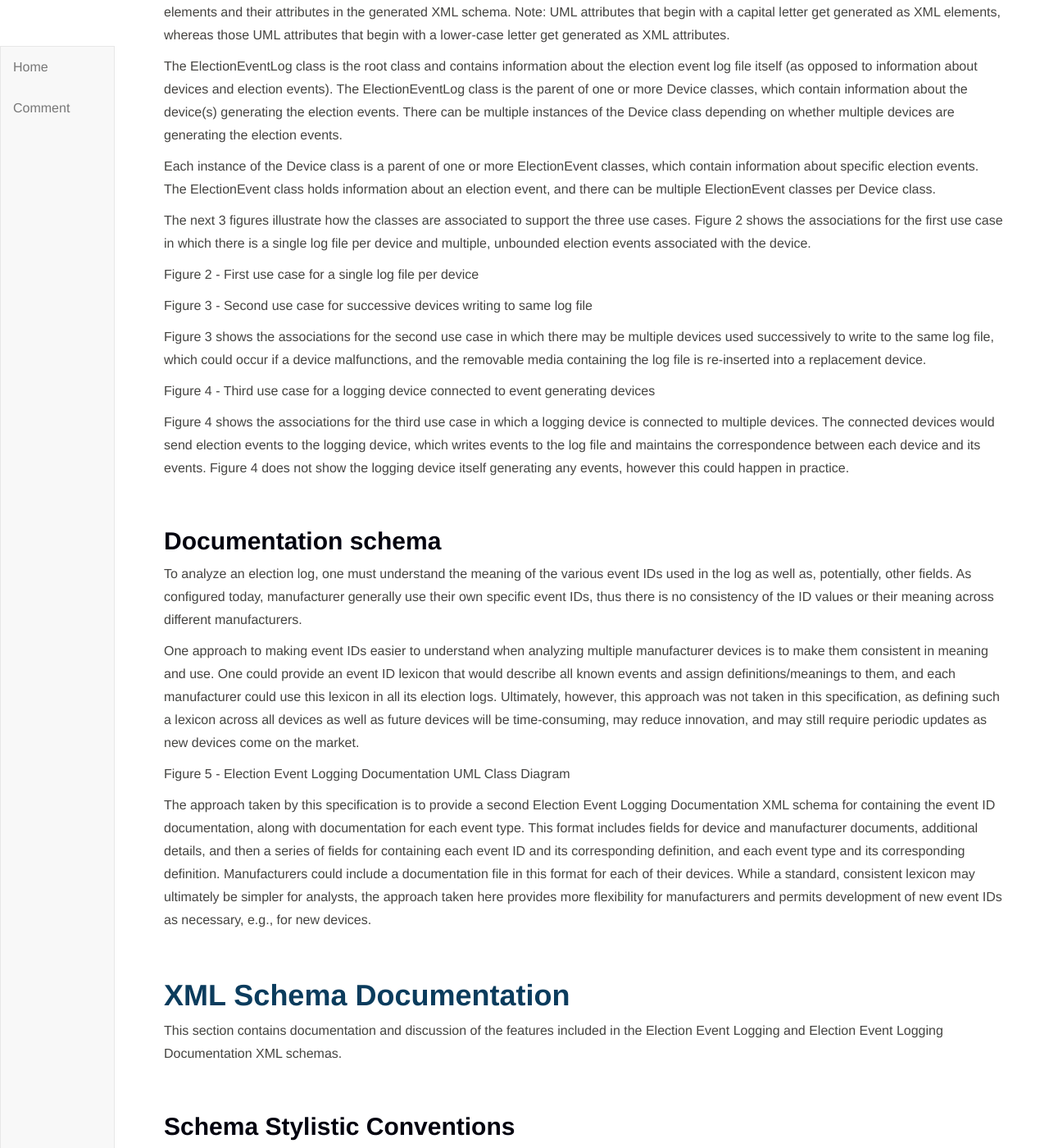
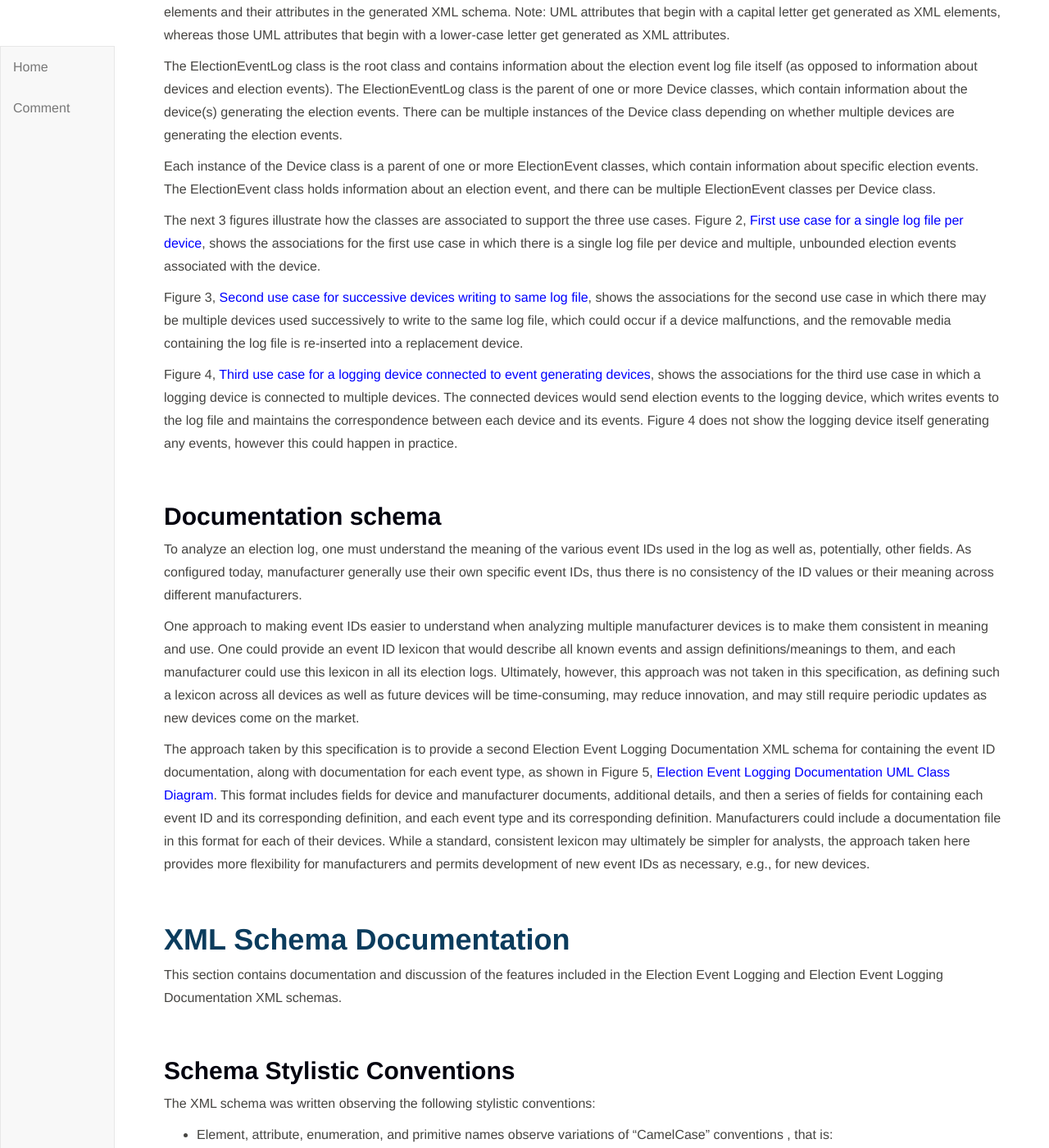
Before and after one commit to usnistgov/ElectionEventLogging, a Jekyll site: the page built from index.md, in a window 1280 px wide and 1400 px high, scrolled down 5910 px. Shown: the whole window at 82% size. Built offline with Jekyll 4.4.1, drawn with Linux system fonts in a browser that asks for light colours; our own code applies the rules of GitHub Pages for plain Markdown files.

Commit message:
updated text

```diff
--- a/index.md
+++ b/index.md
@@ -168,24 +168,18 @@ The third use case is much like the second in that there will be multiple device
 <br>
 
 ## UML Model
-Figure 1, [Election Event Logging UML Class Diagram](Figures/picture1.png "Election Event Logging UML Class Diagram"), shows the UML model, which consists of 3 classes, one for describing information about the log file such as when generated, a second class for describing information about the device model, manufacturer, and other related information, and a third class to contain the logged details for individual events.  The third class is associated with the second class so that the election events are properly associated with the generating device. All 3 classes and their attributes correspond very closely to major XML elements and their attributes in the generated XML schema.  Note: UML attributes that begin with a capital letter get generated as XML elements, whereas those UML attributes that begin with a lower-case letter get generated as XML attributes.
+Figure 1, [Election Event Logging UML Class Diagram](Figures/Picture1.png "Election Event Logging UML Class Diagram"), shows the UML model, which consists of 3 classes, one for describing information about the log file such as when generated, a second class for describing information about the device model, manufacturer, and other related information, and a third class to contain the logged details for individual events.  The third class is associated with the second class so that the election events are properly associated with the generating device. All 3 classes and their attributes correspond very closely to major XML elements and their attributes in the generated XML schema.  Note: UML attributes that begin with a capital letter get generated as XML elements, whereas those UML attributes that begin with a lower-case letter get generated as XML attributes.
 
 The ElectionEventLog class is the root class and contains information about the election event log file itself (as opposed to information about devices and election events).  The ElectionEventLog class is the parent of one or more Device classes, which contain information about the device(s) generating the election events. There can be multiple instances of the Device class depending on whether multiple devices are generating the election events.
 
 Each instance of the Device class is a parent of one or more ElectionEvent classes, which contain information about specific election events.
 The ElectionEvent class holds information about an election event, and there can be multiple ElectionEvent classes per Device class.
 
-The next 3 figures illustrate how the classes are associated to support the three use cases.  Figure 2 shows the associations for the first use case in which there is a single log file per device and multiple, unbounded election events associated with the device.
+The next 3 figures illustrate how the classes are associated to support the three use cases.  Figure 2, [First use case for a single log file per device](Figures/Picture2.png "First use case for a single log file per device"), shows the associations for the first use case in which there is a single log file per device and multiple, unbounded election events associated with the device.
 
-Figure 2 - First use case for a single log file per device
+Figure 3, [Second use case for successive devices writing to same log file](Figures/Picture3.png "Second use case for successive devices writing to same log file"), shows the associations for the second use case in which there may be multiple devices used successively to write to the same log file, which could occur if a device malfunctions, and the removable media containing the log file is re-inserted into a replacement device.
 
-Figure 3 - Second use case for successive devices writing to same log file
-
-Figure 3 shows the associations for the second use case in which there may be multiple devices used successively to write to the same log file, which could occur if a device malfunctions, and the removable media containing the log file is re-inserted into a replacement device.
-
-Figure 4 - Third use case for a logging device connected to event generating devices
-
-Figure 4 shows the associations for the third use case in which a logging device is connected to multiple devices.  The connected devices would send election events to the logging device, which writes events to the log file and maintains the correspondence between each device and its events.  Figure 4 does not show the logging device itself generating any events, however this could happen in practice.
+Figure 4, [Third use case for a logging device connected to event generating devices](Figures/Picture4.png "Third use case for a logging device connected to event generating devices"), shows the associations for the third use case in which a logging device is connected to multiple devices.  The connected devices would send election events to the logging device, which writes events to the log file and maintains the correspondence between each device and its events.  Figure 4 does not show the logging device itself generating any events, however this could happen in practice.
 
 <br>
 
@@ -194,9 +188,7 @@ To analyze an election log, one must understand the meaning of the various event
 
 One approach to making event IDs easier to understand when analyzing multiple manufacturer devices is to make them consistent in meaning and use.  One could provide an event ID lexicon that would describe all known events and assign definitions/meanings to them, and each manufacturer could use this lexicon in all its election logs.  Ultimately, however, this approach was not taken in this specification, as defining such a lexicon across all devices as well as future devices will be time-consuming, may reduce innovation, and may still require periodic updates as new devices come on the market.
 
-Figure 5 - Election Event Logging Documentation UML Class Diagram
-
-The approach taken by this specification is to provide a second Election Event Logging Documentation XML schema for containing the event ID documentation, along with documentation for each event type.  This format includes fields for device and manufacturer documents, additional details, and then a series of fields for containing each event ID and its corresponding definition, and each event type and its corresponding definition.  Manufacturers could include a documentation file in this format for each of their devices.  While a standard, consistent lexicon may ultimately be simpler for analysts, the approach taken here provides more flexibility for manufacturers and permits development of new event IDs as necessary, e.g., for new devices.
+The approach taken by this specification is to provide a second Election Event Logging Documentation XML schema for containing the event ID documentation, along with documentation for each event type, as shown in Figure 5, [Election Event Logging Documentation UML Class Diagram](Figures/Picture5.png "Election Event Logging Documentation UML Class Diagram").  This format includes fields for device and manufacturer documents, additional details, and then a series of fields for containing each event ID and its corresponding definition, and each event type and its corresponding definition.  Manufacturers could include a documentation file in this format for each of their devices.  While a standard, consistent lexicon may ultimately be simpler for analysts, the approach taken here provides more flexibility for manufacturers and permits development of new event IDs as necessary, e.g., for new devices.
 
 <br>
 
```
